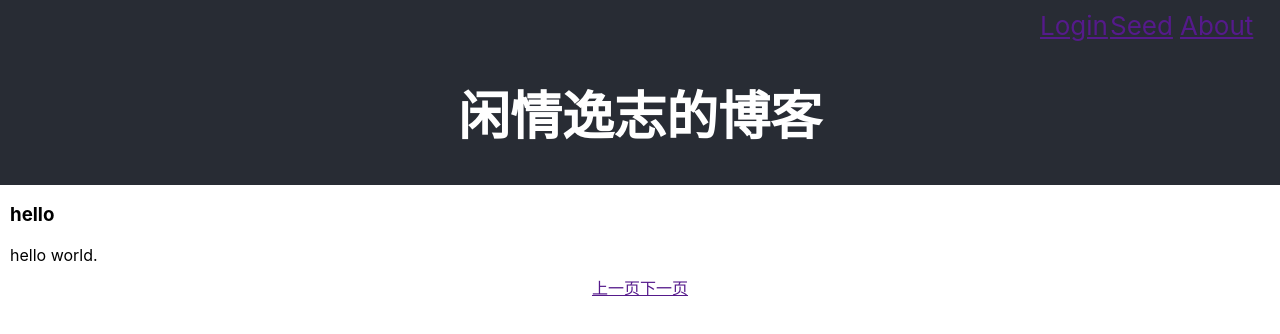
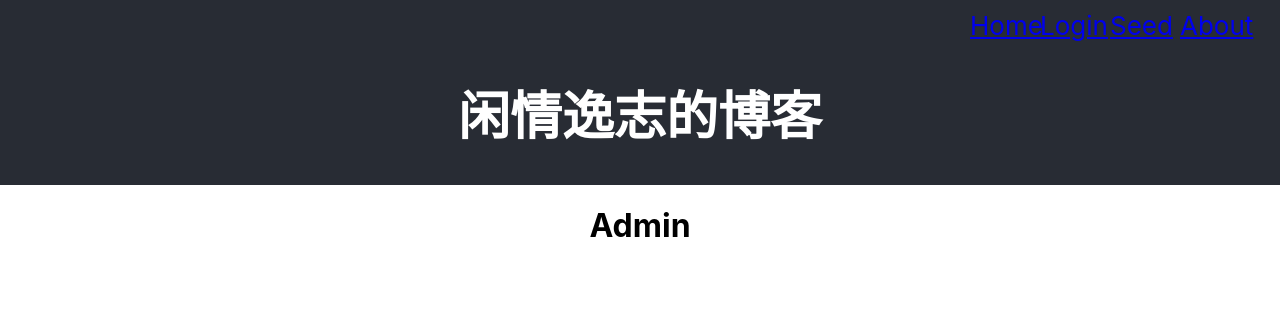
Before and after one commit to miwoow/njblog, a React (Create React App) app in the folder web/: page /admin in a window 1280 px wide. Shown: the top 334 px of the page. Built offline with nearby package versions, Linux system fonts and the light colour scheme.

Commit message:
add home page link

```diff
--- a/web/package.json
+++ b/web/package.json
@@ -9,6 +9,7 @@
     "react": "^16.13.1",
     "react-dom": "^16.13.1",
     "react-router": "^5.2.0",
+    "react-router-dom": "^5.2.0",
     "react-scripts": "3.4.1"
   },
   "scripts": {
--- /dev/null
+++ b/web/src/About.js
@@ -0,0 +1,15 @@
+import React from 'react';
+import './App.css';
+
+class About extends React.Component {
+
+    render() {
+        return (
+            <div className="About">
+                <h1>About</h1>
+            </div>
+        )
+    }
+}
+
+export default About;
--- /dev/null
+++ b/web/src/Admin.js
@@ -0,0 +1,15 @@
+import React from 'react';
+import './App.css';
+
+class Admin extends React.Component {
+
+    render() {
+        return (
+            <div className="Admin">
+                <h1>Admin</h1>
+            </div>
+        )
+    }
+}
+
+export default Admin;
--- a/web/src/App.js
+++ b/web/src/App.js
@@ -1,25 +1,34 @@
 import React from 'react';
 import './App.css';
 import BlogList from './BlogList';
+import { BrowserRouter, Route, Link } from "react-router-dom";
+import About from './About';
+import Seed from './Seed';
+import Admin from './Admin';
 
-function App() {
-  // const blogs = [{'id':1, 'title': 'hello', 'content':'hello world.'}]
+class App extends React.Component {
+  render() {
     return (
       <div className="App">
         <header className="App-header">
           <div className="App-right-menu">
-          <div className="App-right-menu-item"><a href="">About</a></div>
-          <div className="App-right-menu-item"><a href="">Seed</a></div>
-          <div className="App-right-menu-item"><a href="">Login</a></div>
+            <div className="App-right-menu-item"><Link to="/about">About</Link></div>
+            <div className="App-right-menu-item"><Link to="/seed">Seed</Link></div>
+            <div className="App-right-menu-item"><Link to="/admin">Login</Link></div>
+            <div className="App-right-menu-item"><Link to="/">Home</Link></div>
           </div>
           <h1>闲情逸志的博客</h1>
         </header>
         <content>
           {/* <BlogList blogs={blogs}/> */}
-        <BlogList />
+          <Route path="/" exact component={BlogList} />
+          <Route path="/about" component={About} />
+          <Route path="/seed" component={Seed} />
+          <Route path="/admin" component={Admin} />
         </content>
       </div>
     );
   }
+}
 
 export default App;
--- /dev/null
+++ b/web/src/Seed.js
@@ -0,0 +1,15 @@
+import React from 'react';
+import './App.css';
+
+class Seed extends React.Component {
+
+    render() {
+        return (
+            <div className="Seed">
+                <h1>Seed</h1>
+            </div>
+        )
+    }
+}
+
+export default Seed;
--- a/web/src/index.js
+++ b/web/src/index.js
@@ -3,15 +3,12 @@ import ReactDOM from 'react-dom';
 import './index.css';
 import App from './App';
 import * as serviceWorker from './serviceWorker';
-import { createHashHistory } from 'history';
-import { Router, Route } from 'react-router';
-
-const hashHistory = createHashHistory();
+import { BrowserRouter, Route } from 'react-router-dom'
 
 ReactDOM.render(
-  <Router history={hashHistory}>
-    <Route path="/" component={App}/>
-  </Router>,
+  <BrowserRouter>
+    <App />
+  </BrowserRouter>,
   document.getElementById('root')
 );
 
```
Also changed, not shown: 1 other file (tests, documents, lock files or other folders). Lines whose indentation alone changed are shown as unchanged.
